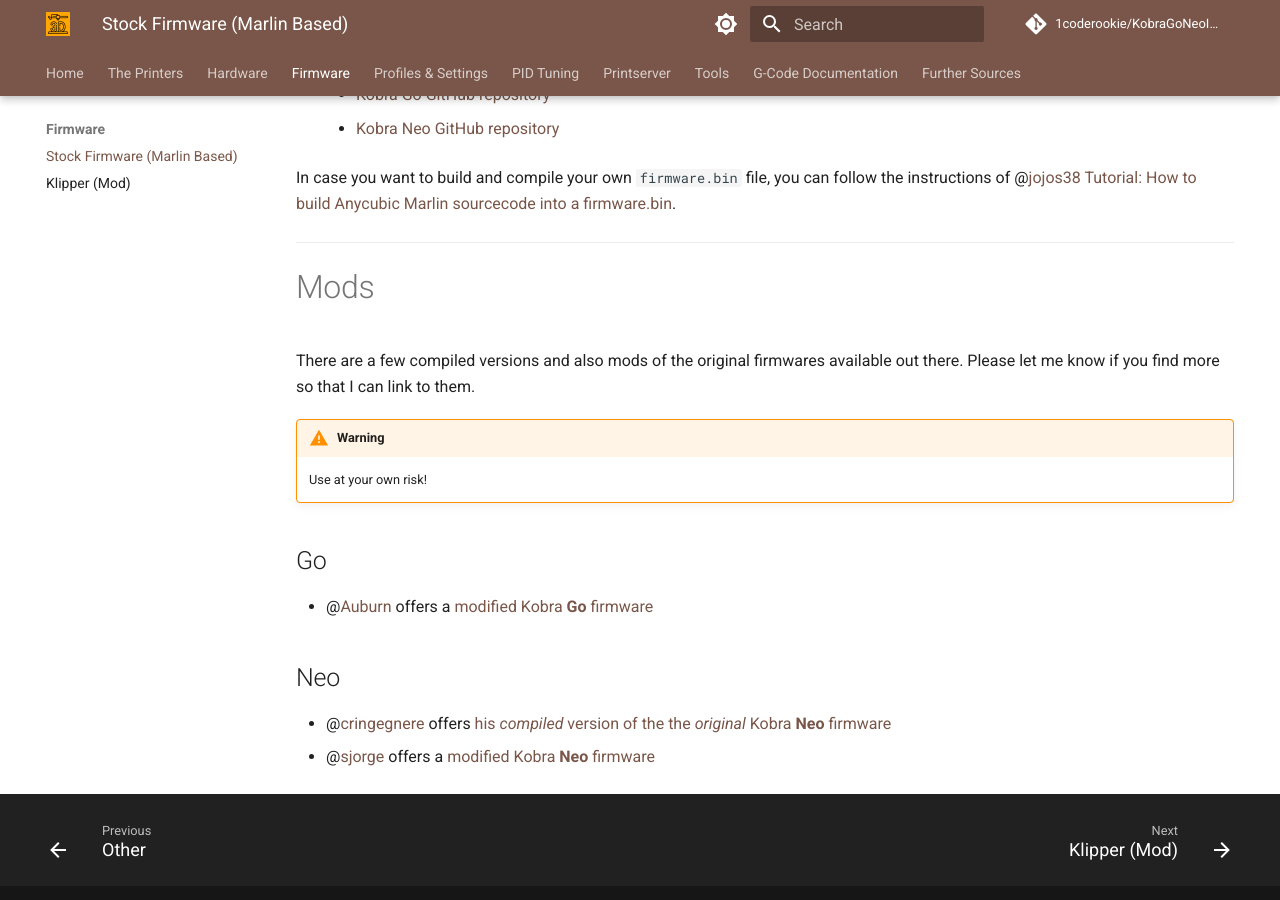
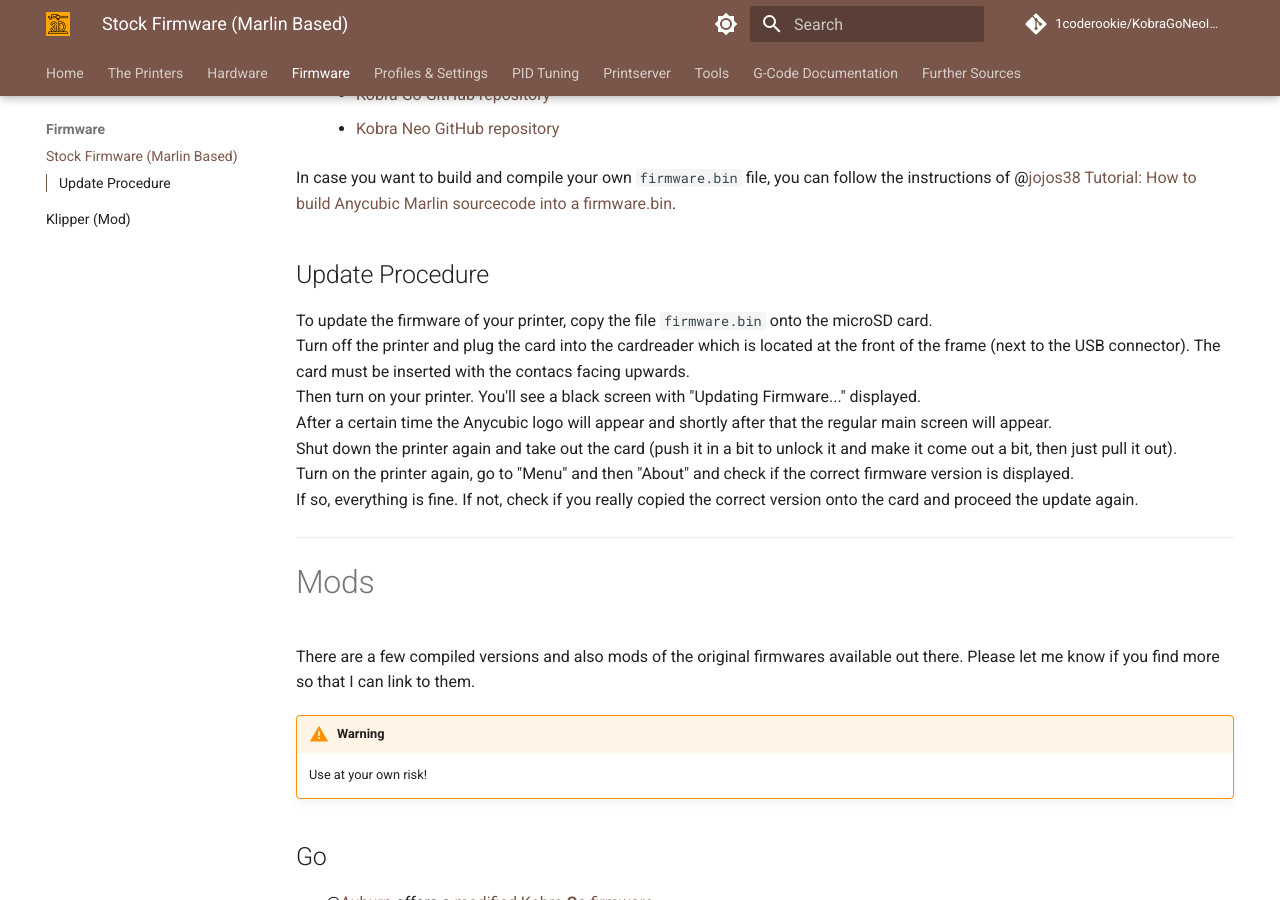
Before and after one commit to 1coderookie/KobraGoNeoInsights, an MkDocs documentation site: the page built from docs/firmware/fw_marlin.md, in a window 1280 px wide and 900 px high, scrolled down 419 px. Built offline with MkDocs 1.6.1 and Material for MkDocs 9.7.7, drawn with Linux system fonts in a browser that asks for light colours; comment, search, counter and statistics services are not loaded.

Commit message:
Update fw_marlin.md

```diff
--- a/docs/firmware/fw_marlin.md
+++ b/docs/firmware/fw_marlin.md
@@ -14,6 +14,15 @@
 
 In case you want to build and compile your own `firmware.bin` file, you can follow the instructions of @[jojos38](https://github.com/jojos38) [Tutorial: How to build Anycubic Marlin sourcecode into a firmware.bin](https://www.reddit.com/r/anycubic/comments/y2waxu/tutorial_how_to_build_anycubic_marlin_source_code/).
 
+## Update Procedure
+
+To update the firmware of your printer, copy the file `firmware.bin` onto the microSD card.
+Turn off the printer and plug the card into the cardreader which is located at the front of the frame (next to the USB connector). The card must be inserted with the contacs facing upwards.
+Then turn on your printer. You'll see a black screen with "Updating Firmware..." displayed.
+After a certain time the Anycubic logo will appear and shortly after that the regular main screen will appear.
+Shut down the printer again and take out the card (push it in a bit to unlock it and make it come out a bit, then just pull it out).
+Turn on the printer again, go to "Menu" and then "About" and check if the correct firmware version is displayed.
+If so, everything is fine. If not, check if you really copied the correct version onto the card and proceed the update again.
 
 ---
 
```
